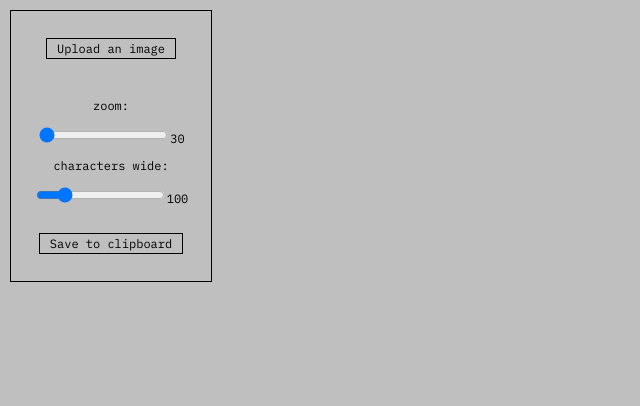
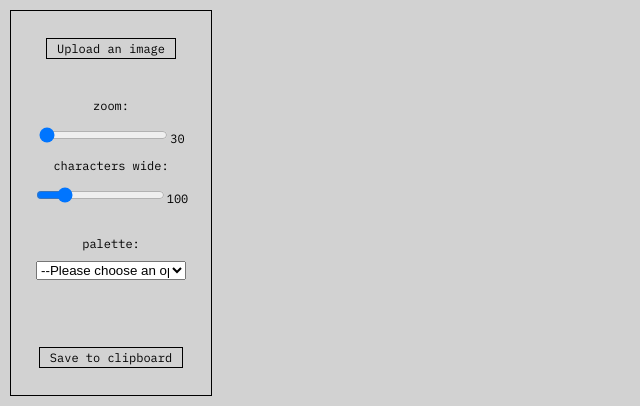
Before and after one commit to rybarczykj/ascii, a React (Create React App) app: page / in a window 1280 px wide. Shown: the top 406 px of the page, without its empty margins (0-640 px from the left). Built offline with nearby package versions, Linux system fonts and the light colour scheme; a web font is replaced by a local one.

Commit message:
add pallette

```diff
--- a/src/App.tsx
+++ b/src/App.tsx
@@ -28,7 +28,7 @@ const App: React.FC = () => {
 
     const [palette, setPalette] = React.useState<string>(ASCIICHARS[0]);
 
-    const onResolutionChange = (imageFile: File, newResolution: number) => {
+    const onResolutionChange = (imageFile: File, newResolution: number, palette: string) => {
         resizeImage({
             file: imageFile,
             maxWidth: newResolution,
@@ -46,7 +46,7 @@ const App: React.FC = () => {
     };
 
     const debounceOnresolutionChange = debounce(
-        (file: File, resolution) => onResolutionChange(file, resolution),
+        (file: File, resolution, palette) => onResolutionChange(file, resolution, palette),
         0,
     );
 
@@ -67,7 +67,7 @@ const App: React.FC = () => {
                                 return;
                             }
                             setCurrentFile(myFile);
-                            debounceOnresolutionChange(myFile, initialState.resolution);
+                            debounceOnresolutionChange(myFile, initialState.resolution, palette);
                         }}
                     />
                 </div>
@@ -80,19 +80,19 @@ const App: React.FC = () => {
                         if (!currentFile) {
                             return;
                         }
-                        debounceOnresolutionChange(currentFile, resolution);
+                        debounceOnresolutionChange(currentFile, resolution, palette);
                     }}
                 />
-                {/* <DropdownMenu
+                <DropdownMenu
                     selectedOption={palette}
                     onOptionChange={(option) => {
                         if (!currentFile) {
                             return;
                         }
+                        debounceOnresolutionChange(currentFile, specs.resolution, option);
                         setPalette(option);
-                        debounceOnresolutionChange(currentFile, resolution);
                     }}
-                /> */}
+                />
                 <div className="menu-entry">
                     <label htmlFor="clipboard-button" className="clickable-button">
                         Save to clipboard
--- a/src/Dropdown.tsx
+++ b/src/Dropdown.tsx
@@ -1,11 +1,11 @@
 import React from 'react';
 
 export const ASCIICHARS = [
-    '8M0|*|::`,.',
-    '+::`..',
+    'M80*|:,.` ',
+    '$H2a?+.   ',
+    '8+::`..',
     '+-:`  ',
     '▓▒▒░░',
-    '$@B%8&WM#*oahkbdpqwmZO0QLCJUYXzcvunxrjft/|()1{}[]?-_+~<>i!lI;:,"^`\\\'.',
     '$@WgBMQNR8%0&đD#OGKEHdbmSqpAPwU54ZX96f23kVhaeFCj1IoJyst7}{YnulzriTx?][*Lcv×<>)(/+=÷“”!;:‘,’-.',
 ];
 
@@ -21,9 +21,13 @@ const DropdownMenu: React.FC<DropdownMenuProps> = ({ selectedOption, onOptionCha
     };
 
     return (
-        <div>
-            <label htmlFor="options">Select an option:</label>
-            <select id="options" value={selectedOption} onChange={handleOptionChange}>
+        <div className="menu-entry">
+            <label htmlFor="options">palette:</label>
+            <select
+                id="options"
+                value={selectedOption}
+                onChange={handleOptionChange}
+                className="dropdown">
                 <option value="">--Please choose an option--</option>
                 {ASCIICHARS.map((char, index) => (
                     <option key={index} value={char}>
--- a/src/SliderSection.tsx
+++ b/src/SliderSection.tsx
@@ -20,7 +20,7 @@ export const SliderSection: React.FC<{
                 min={1}
                 max={10}
                 step={0.25}
-                label={specs.fontSize.toString().slice(0, 5)}
+                label={specs.fontSize.toString().slice(0, 4)}
             />
 
             <Slider
--- a/src/index.css
+++ b/src/index.css
@@ -9,7 +9,7 @@ body {
         'Cantarell', 'Fira Sans', 'Droid Sans', 'Helvetica Neue', sans-serif;
     /* -webkit-font-smoothing: antialiased;
     -moz-osx-font-smoothing: grayscale; */
-    background-color: #bfbfbf;
+    background-color: rgb(210, 210, 210);
 }
 
 code {
@@ -73,3 +73,8 @@ input[type='button'] {
     transform: translate(-50%, -50%);
     z-index: -1;
 }
+
+.dropdown {
+    width: 150px;
+    margin: 10px;
+}
```
